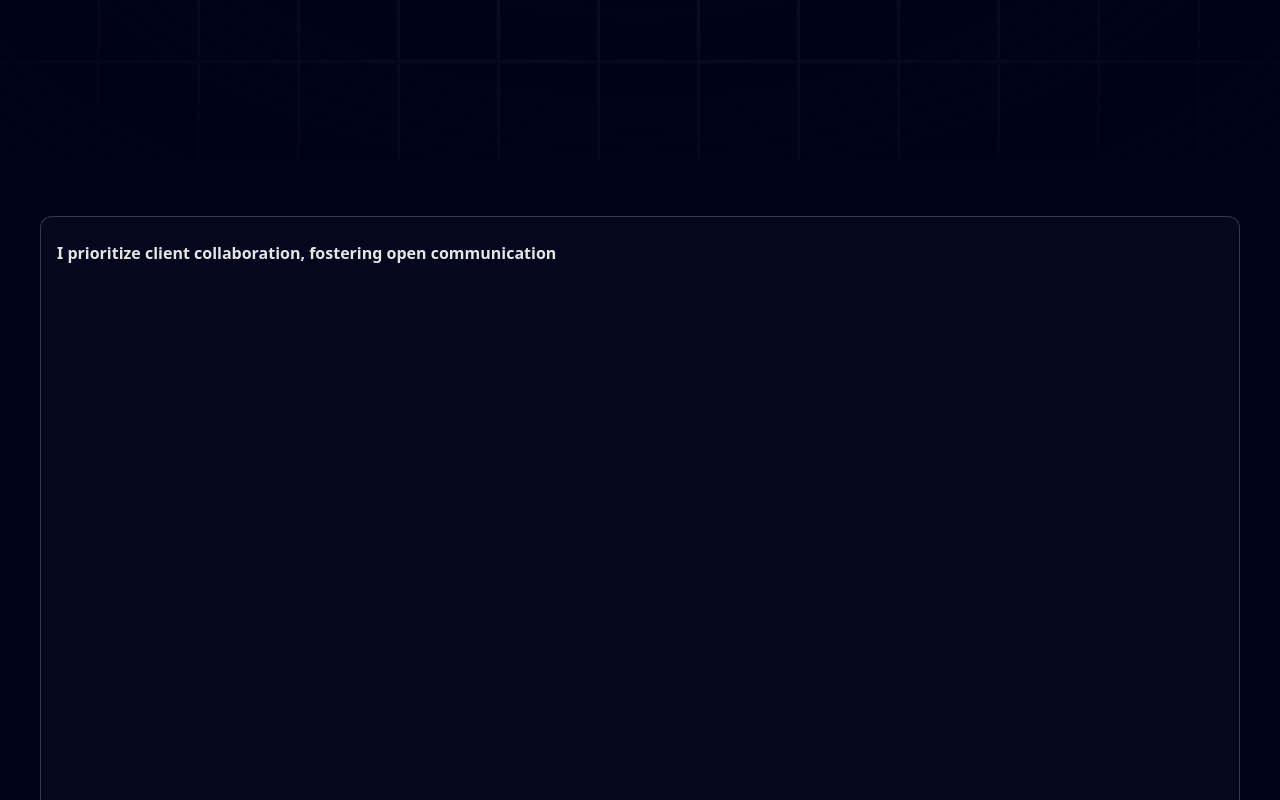
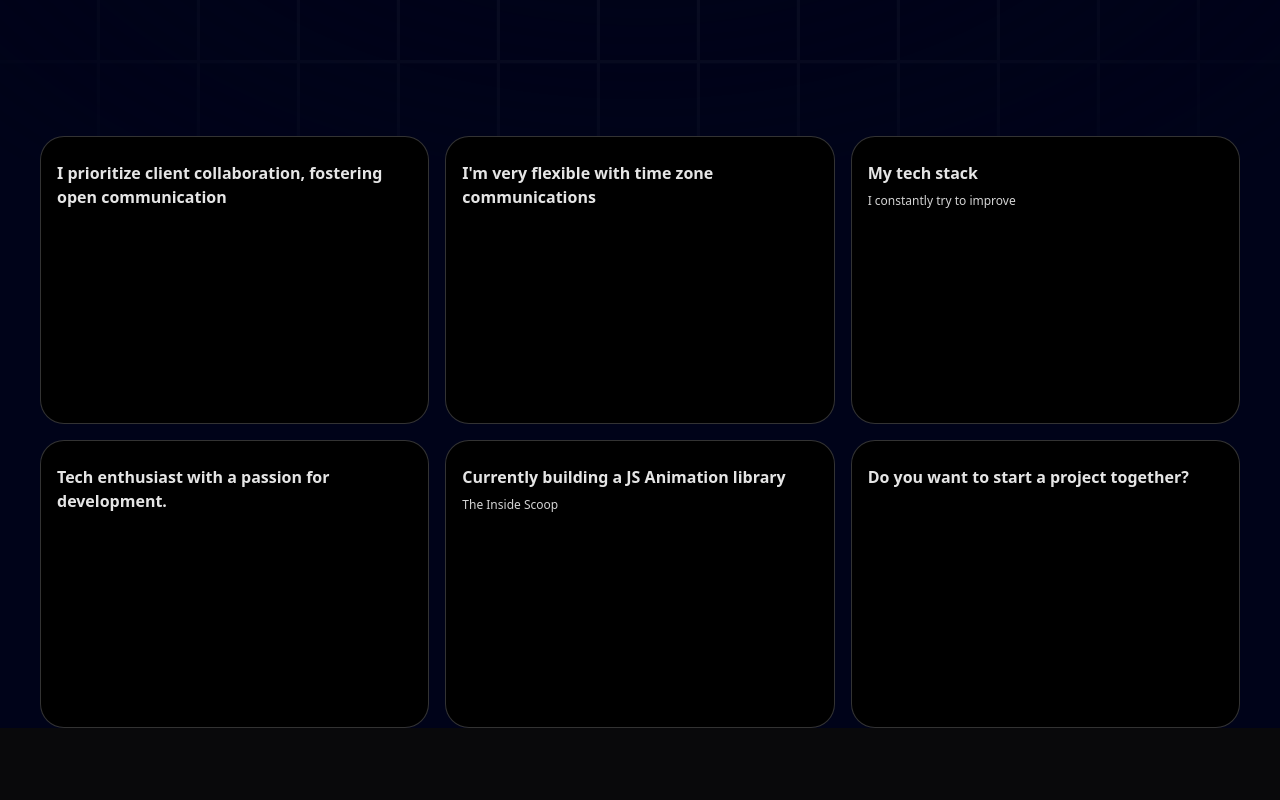
Before and after one commit to kanchana404/Portfolio_super, a Next.js app: page / in a window 1280 px wide. Shown: the part 640-1440 px from the top of the page. After the commit the page ends 1368 px from the top, so only its background shows below. Built offline with nearby package versions, Linux system fonts and the light colour scheme.

Commit message:
grid anabled

```diff
--- a/components/Grid.tsx
+++ b/components/Grid.tsx
@@ -1,28 +1,22 @@
-import { gridItems } from "@/data";
-import { BentoGrid, BentoGridItem } from "./ui/BentoGrid";
+import React from 'react'
+import { BentoGrid, BentoGridItem } from './ui/BentoGrid'
+import { gridItems } from '@/data'
 
 const Grid = () => {
   return (
-    <section id="about">
-      <BentoGrid className="w-full py-20">
-        {gridItems.map((item) => (
+    <section id='about'>
+      <BentoGrid>
+        {gridItems.map((item, index) => (
           <BentoGridItem
-            id={item.id}
-            key={item.id}
+           id={item.id}
+           key={item.id}
             title={item.title}
             description={item.description}
-
-            className={item.className}
-            img={item.img}
-            imgClassName={item.imgClassName}
-            titleClassName={item.titleClassName}
-            spareImg={item.spareImg}
-
           />
         ))}
       </BentoGrid>
     </section>
-  );
-};
+  )
+}
 
-export default Grid;
+export default Grid
--- a/components/ui/BentoGrid.tsx
+++ b/components/ui/BentoGrid.tsx
@@ -21,39 +21,29 @@ export const BentoGrid = ({
 
 export const BentoGridItem = ({
   className,
-  id,
   title,
   description,
-  img,
-  imgClassName,
-  titleClassName,
-  spareImg,
+  header,
+  icon,
+  id,
 }: {
   className?: string;
   title?: string | React.ReactNode;
   description?: string | React.ReactNode;
   header?: React.ReactNode;
   icon?: React.ReactNode;
-  id?: number;
-  img?: string;
-  imgClassName?: string;
-  titleClassName?: string;
-  spareImg: string;
+  id:number;
 }) => {
   return (
     <div
       className={cn(
-        "row-span-1 relative rounded-xl group/bento hover:shadow-3xl transition duration-200 shadow-input dark:shadow-none p-4 dark:bg-black dark:border-white/[0.2] bg-white border border-transparent justify-between flex flex-col space-y-4  ",
+        "row-span-1 relative rounded-3xl group/bento hover:shadow-xl transition duration-200 shadow-input dark:shadow-none p-4 dark:bg-black dark:border-white/[0.2] bg-white border border-transparent justify-between flex flex-col space-y-4 border-red-500",
         className
       )}
-      style={{
-        background: 'rgb(4,7,29)',
-        backgroundColor: "linear-gradient(90deg, rgba(4,7,29,1) 0%, rgba(12,14,35,1) 100%)",
-      }}
     >
-
+      {header}
       <div className="group-hover/bento:translate-x-2 transition duration-200">
-
+        {icon}
         <div className="font-sans font-bold text-neutral-600 dark:text-neutral-200 mb-2 mt-2">
           {title}
         </div>
```
